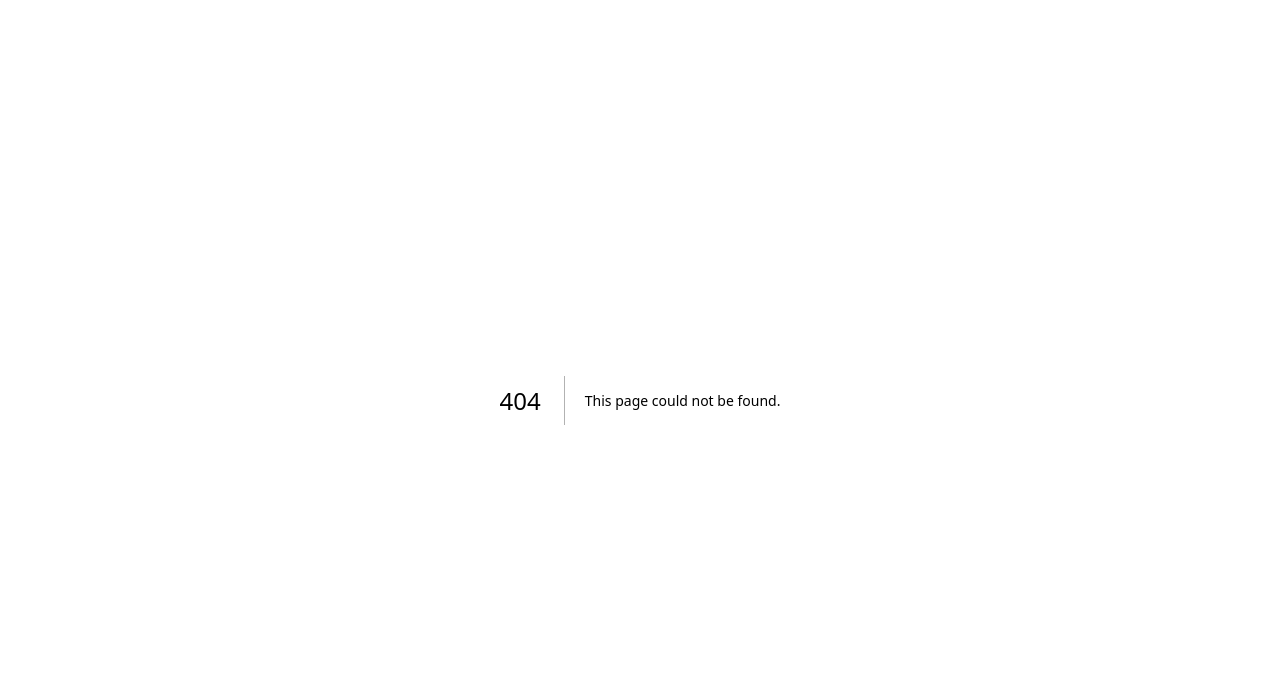
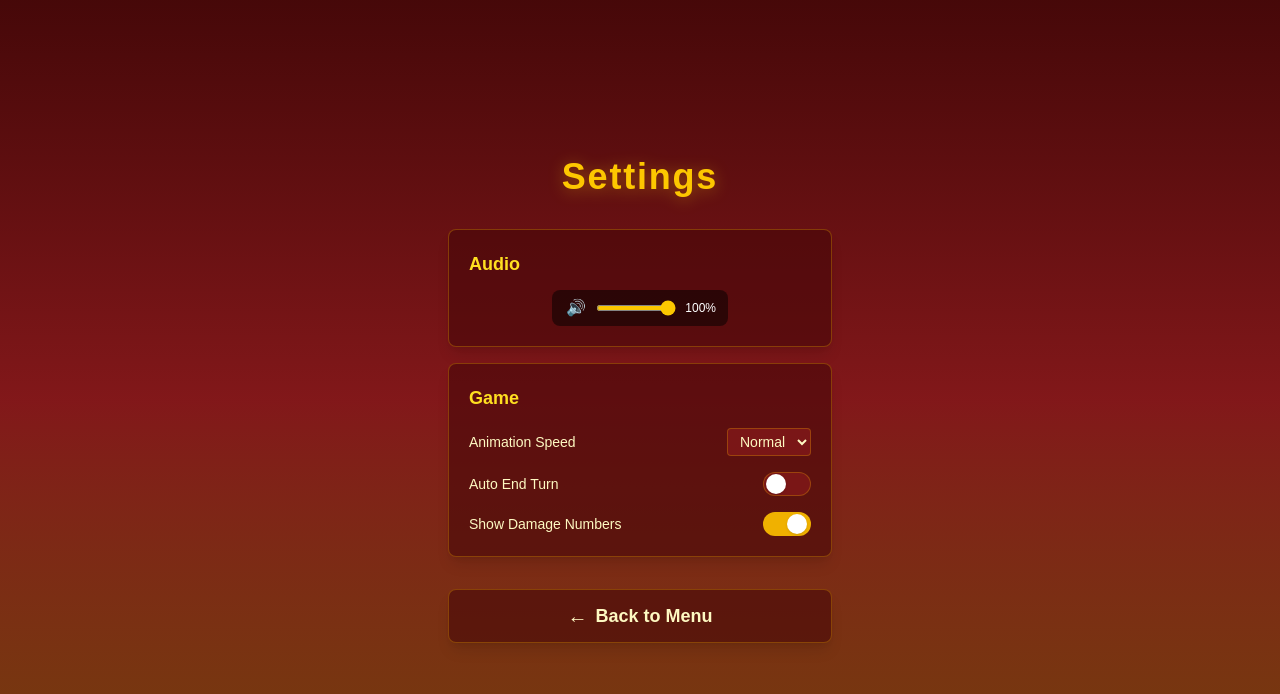
Before and after one commit to gyagp/sanguo-card, a Next.js app: page /settings in a window 1280 px wide. Before the commit this address had no page. Shown: the top 694 px of the page. Built offline with nearby package versions, Linux system fonts and the light colour scheme.

Commit message:
feat(autopo): Create Settings page with volume controls and game preferences

```diff
--- /dev/null
+++ b/src/app/settings/page.tsx
@@ -0,0 +1,117 @@
+'use client';
+
+import { useState, useEffect } from 'react';
+import Link from 'next/link';
+import VolumeControl from '../../components/VolumeControl';
+
+const STORAGE_KEY_ANIMATION_SPEED = 'sanguo-card-animation-speed';
+const STORAGE_KEY_AUTO_END_TURN = 'sanguo-card-auto-end-turn';
+const STORAGE_KEY_SHOW_DAMAGE_NUMBERS = 'sanguo-card-show-damage-numbers';
+
+type AnimationSpeed = 'fast' | 'normal' | 'slow';
+
+export default function SettingsPage() {
+  const [animationSpeed, setAnimationSpeed] = useState<AnimationSpeed>('normal');
+  const [autoEndTurn, setAutoEndTurn] = useState(false);
+  const [showDamageNumbers, setShowDamageNumbers] = useState(true);
+  const [mounted, setMounted] = useState(false);
+
+  useEffect(() => {
+    const savedSpeed = localStorage.getItem(STORAGE_KEY_ANIMATION_SPEED) as AnimationSpeed | null;
+    const savedAutoEnd = localStorage.getItem(STORAGE_KEY_AUTO_END_TURN);
+    const savedDamageNumbers = localStorage.getItem(STORAGE_KEY_SHOW_DAMAGE_NUMBERS);
+
+    if (savedSpeed) setAnimationSpeed(savedSpeed);
+    if (savedAutoEnd !== null) setAutoEndTurn(savedAutoEnd === 'true');
+    if (savedDamageNumbers !== null) setShowDamageNumbers(savedDamageNumbers === 'true');
+    setMounted(true);
+  }, []);
+
+  const updateSetting = <T,>(key: string, value: T, setter: (v: T) => void) => {
+    setter(value);
+    localStorage.setItem(key, String(value));
+  };
+
+  if (!mounted) return null;
+
+  return (
+    <div className="flex min-h-screen flex-col items-center justify-center bg-gradient-to-b from-red-950 via-red-900 to-yellow-900">
+      <div className="absolute inset-0 bg-[radial-gradient(ellipse_at_center,_var(--tw-gradient-stops))] from-yellow-900/20 via-transparent to-transparent" />
+
+      <main className="relative z-10 flex flex-col items-center gap-8 px-8 w-full max-w-md">
+        <h1 className="text-4xl font-bold tracking-wider text-yellow-400 drop-shadow-[0_2px_8px_rgba(234,179,8,0.4)]">
+          Settings
+        </h1>
+
+        <div className="flex flex-col gap-4 w-full">
+          <section className="rounded-lg border border-yellow-600/40 bg-red-950/60 p-5 shadow-lg">
+            <h2 className="text-lg font-semibold text-yellow-300 mb-3">Audio</h2>
+            <div className="flex items-center justify-center">
+              <VolumeControl />
+            </div>
+          </section>
+
+          <section className="rounded-lg border border-yellow-600/40 bg-red-950/60 p-5 shadow-lg">
+            <h2 className="text-lg font-semibold text-yellow-300 mb-4">Game</h2>
+            <div className="flex flex-col gap-4">
+              <div className="flex items-center justify-between">
+                <label className="text-yellow-100 text-sm">Animation Speed</label>
+                <select
+                  value={animationSpeed}
+                  onChange={(e) =>
+                    updateSetting(STORAGE_KEY_ANIMATION_SPEED, e.target.value as AnimationSpeed, setAnimationSpeed)
+                  }
+                  className="bg-red-900/80 border border-yellow-600/40 text-yellow-100 text-sm rounded px-2 py-1 outline-none focus:border-yellow-500"
+                >
+                  <option value="fast">Fast</option>
+                  <option value="normal">Normal</option>
+                  <option value="slow">Slow</option>
+                </select>
+              </div>
+
+              <div className="flex items-center justify-between">
+                <label className="text-yellow-100 text-sm">Auto End Turn</label>
+                <button
+                  onClick={() => updateSetting(STORAGE_KEY_AUTO_END_TURN, !autoEndTurn, setAutoEndTurn)}
+                  className={`w-12 h-6 rounded-full transition-colors ${
+                    autoEndTurn ? 'bg-yellow-500' : 'bg-red-900/80 border border-yellow-600/40'
+                  }`}
+                >
+                  <div
+                    className={`w-5 h-5 rounded-full bg-white shadow transition-transform ${
+                      autoEndTurn ? 'translate-x-6' : 'translate-x-0.5'
+                    }`}
+                  />
+                </button>
+              </div>
+
+              <div className="flex items-center justify-between">
+                <label className="text-yellow-100 text-sm">Show Damage Numbers</label>
+                <button
+                  onClick={() => updateSetting(STORAGE_KEY_SHOW_DAMAGE_NUMBERS, !showDamageNumbers, setShowDamageNumbers)}
+                  className={`w-12 h-6 rounded-full transition-colors ${
+                    showDamageNumbers ? 'bg-yellow-500' : 'bg-red-900/80 border border-yellow-600/40'
+                  }`}
+                >
+                  <div
+                    className={`w-5 h-5 rounded-full bg-white shadow transition-transform ${
+                      showDamageNumbers ? 'translate-x-6' : 'translate-x-0.5'
+                    }`}
+                  />
+                </button>
+              </div>
+            </div>
+          </section>
+        </div>
+
+        <Link
+          href="/"
+          className="group flex items-center justify-center gap-2 rounded-lg border border-yellow-600/40 bg-red-950/60 px-8 py-3 text-lg font-semibold text-yellow-100 shadow-lg transition-all hover:border-yellow-500/70 hover:bg-red-900/80 hover:shadow-yellow-900/30 hover:scale-105 active:scale-100 w-full"
+        >
+          <span className="text-xl transition-transform group-hover:scale-110">←</span>
+          Back to Menu
+        </Link>
+      </main>
+    </div>
+  );
+}
```
Also changed, not shown: .claude/CLAUDE.md, 1 other file (tests, documents, lock files or other folders).
